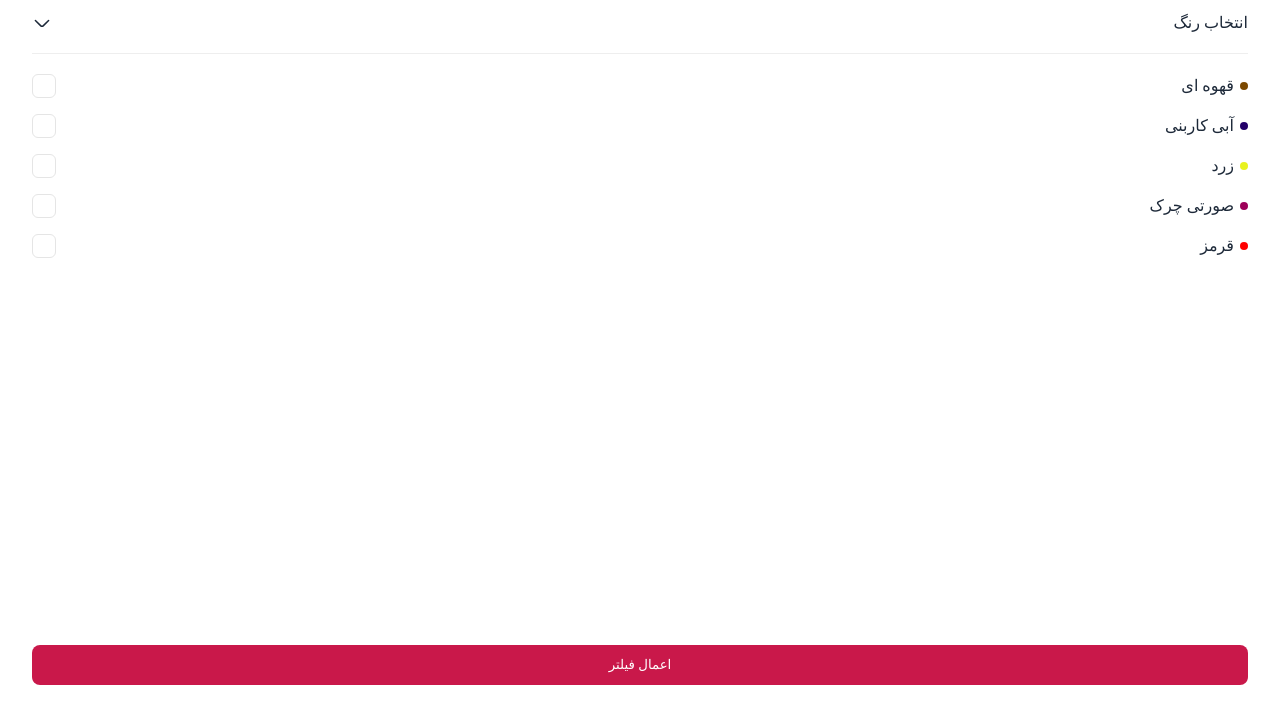
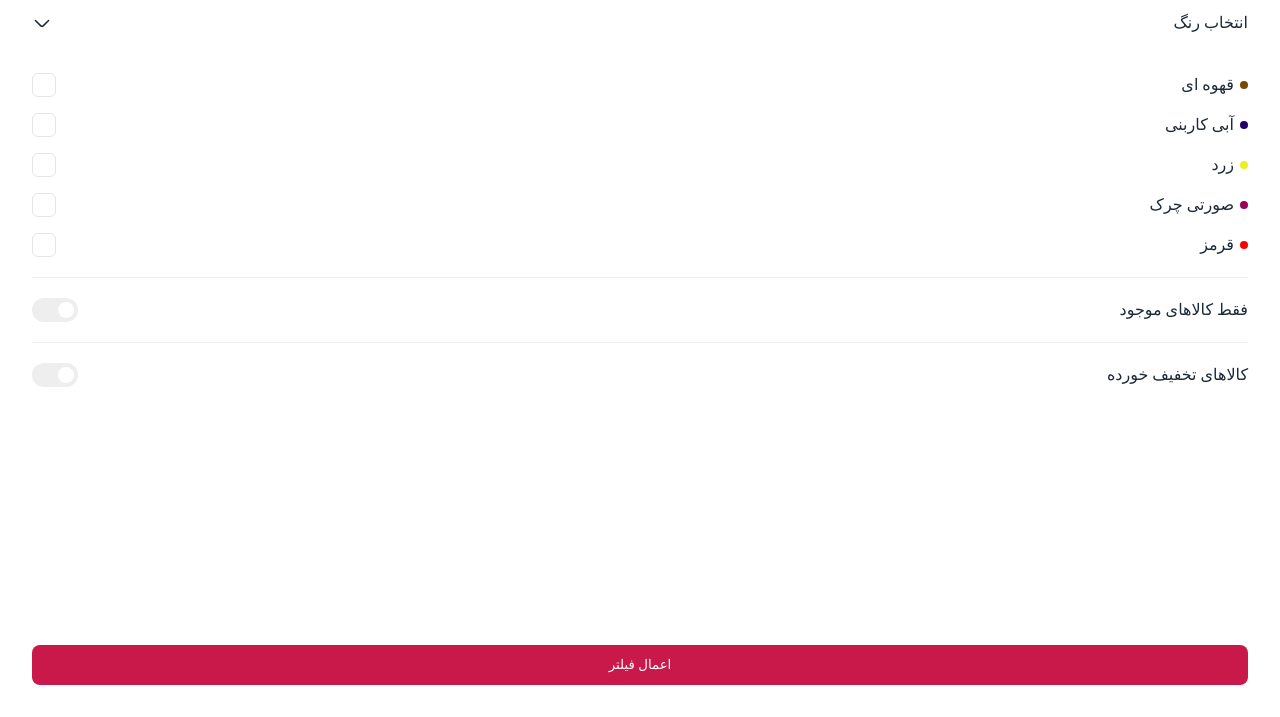
Before and after one commit to Shahzadhpr/Custom-Checkbox, a plain HTML site: page index.html in a window 1280 px wide. Shown: the part 83-800 px from the top of the page. Drawn offline with Linux system fonts and the light colour scheme; a web font is replaced by a local one.

Commit message:
Toggle Button Implementation

```diff
--- a/index.html
+++ b/index.html
@@ -115,6 +115,22 @@
                 </div>
             </div>
 
+            <div class="filter__toggel">
+                <label class="toggel-btn">
+                    <span>فقط کالاهای موجود</span>
+                    <input type="checkbox" class="toggel-btn__input">
+                    <span class="toggel-btn__market"></span>
+                </label>
+            </div>
+
+            <div class="filter__toggel">
+                <label class="toggel-btn">
+                    <span>کالاهای تخفیف خورده</span>
+                    <input type="checkbox" class="toggel-btn__input">
+                    <span class="toggel-btn__market"></span>
+                </label>
+            </div>
+
             <button type="button" class="filter__btn">اعمال فیلتر</button>
         </div>
     </div>
--- a/styles/app.css
+++ b/styles/app.css
@@ -173,7 +173,6 @@ body {
 	display: flex;
 	align-items: center;
 	justify-content: space-between;
-	border-bottom: 1px solid var(--secondery-color);
 	padding-bottom: 2rem;
 	transition: all 100ms ease-in;
 }
@@ -191,7 +190,7 @@ body {
 .filter__dropdown-contant {
 	opacity: 0;
 	visibility: hidden;
-	margin: 2rem 0 2rem 0;
+	margin-top: 2rem;
 	display: flex;
     flex-direction: column;
     row-gap: 1.6rem;
@@ -230,12 +229,62 @@ body {
 	border-radius: .6rem;
 	border: 1px solid #E5E5E5;
 	background-color: white;
-	transition: all 40ms ease-in;
+	transition: all 50ms ease-in;
 }
 
 .checkbox__input:checked + .checkbox__marker{
 	border-color: var(--primery-color);
 	background-color: var(--primery-color);
+}
+
+.filter__toggel {
+	margin-top: 2rem;
+	padding-top: 2rem;
+	border-top: 1px solid var(--secondery-color);
+	font-family: "YekanBakh Medium";
+}
+
+.toggel-btn {
+	display: flex;
+	align-items: center;
+	justify-content: space-between;
+}
+
+.toggel-btn__input {
+	display: none;
+}
+
+.toggel-btn__market {
+	position: relative;
+	display: block;
+	width: 4.6rem;
+	height: 2.4rem;
+	border-radius: 7.8rem;
+	background-color: var(--secondery-color);
+	transition: all 120ms ease-in;
+}
+
+.toggel-btn__market::after {
+	content: '';
+	position: absolute;
+    top: 0;
+	bottom: 0;
+    right: .4rem;
+	margin: auto 0;
+	display: block;
+	width: 1.6rem;
+	height: 1.6rem;
+	background-color: white;
+	border-radius: 100%;
+	transition: all 120ms ease-in;
+}
+
+.toggel-btn__input:checked + .toggel-btn__market{
+	background-color: var(--primery-color);
+}
+
+.toggel-btn__input:checked + .toggel-btn__market::after{
+	right: 2.6rem;
 }
 
 .filter__btn {
```
